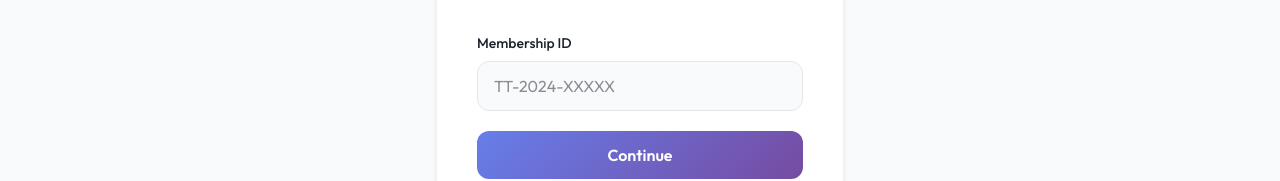
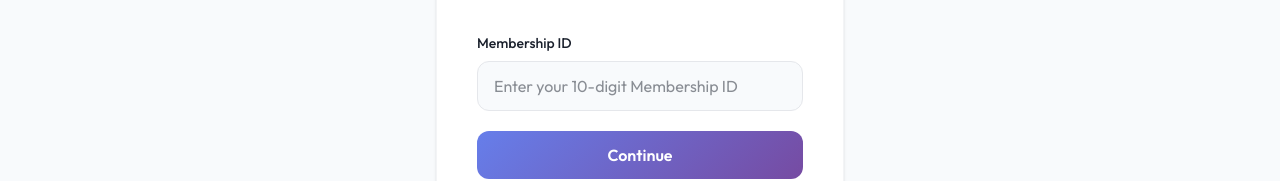
Before and after one commit to vishal124942/Traveltrek, a Next.js app in the folder website/: page /member-login in a window 1280 px wide. Shown: the part 356-537 px from the top of the page. Built offline with nearby package versions, Linux system fonts and the light colour scheme; no server answers.

Commit message:
Fix: Change membership ID to 10-digit numeric format

```diff
--- a/website/src/app/member-login/page.tsx
+++ b/website/src/app/member-login/page.tsx
@@ -218,7 +218,7 @@ export default function MemberLoginPage() {
                                         type="text"
                                         value={membershipId}
                                         onChange={(e) => setMembershipId(e.target.value.toUpperCase())}
-                                        placeholder="TT-2024-XXXXX"
+                                        placeholder="Enter your 10-digit Membership ID"
                                         className="w-full px-4 py-3 rounded-xl bg-[#F8FAFC] border border-gray-200 focus:border-[#667EEA] focus:ring-2 focus:ring-[#667EEA]/20 outline-none transition-all"
                                         required
                                     />
```
Also changed, not shown: 1 other file (tests, documents, lock files or other folders).
